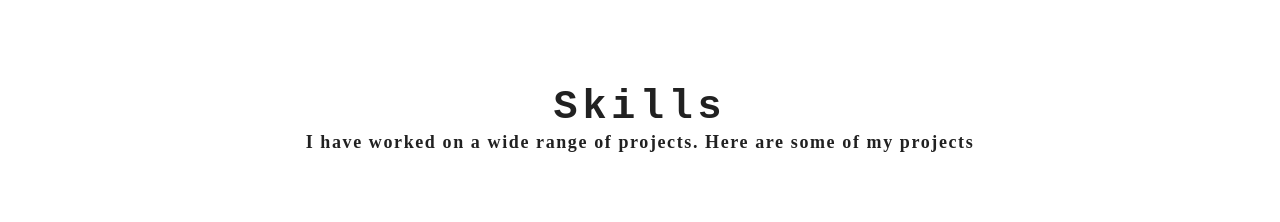
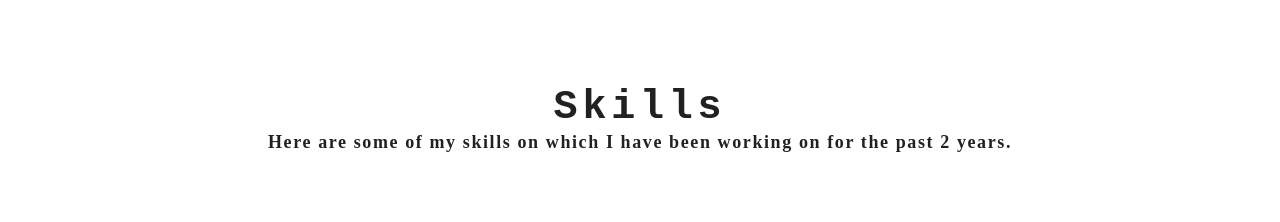
Before and after one commit to Kuldeep-Angural/protfolio, a React (Create React App) app: page / in a window 1280 px wide. Shown: the part 920-1142 px from the top of the page. Built offline with nearby package versions, Linux system fonts and the light colour scheme.

Commit message:
minoor changes

```diff
--- a/src/app/App.js
+++ b/src/app/App.js
@@ -21,7 +21,7 @@ const App = () => {
     <div className="App">
       <ThemeProvider theme={theme}>
         <CssBaseline />
-        <Paper style={{ height: '100vh' }}>
+        <Paper>
           <NavBar chacked={darkMode} onChange={() => setDarkMode(!darkMode)} />
           <Landing />
           <Footer />
--- a/src/component/Modal.js
+++ b/src/component/Modal.js
@@ -1,6 +1,5 @@
 import CloseIcon from '@mui/icons-material/Close';
 import { Button, Card, Grid, Input, Modal, Typography } from '@mui/material';
-import axios from 'axios';
 import React, { useState } from 'react';
 
 const AppModal = ({ open, onClose, title, content, getData }) => {
--- a/src/pages/HeroSection.js
+++ b/src/pages/HeroSection.js
@@ -61,7 +61,7 @@ const HeroSection = () => {
     <>
       <Toast opentoast={opentoast} handleClose={handleClose} time={3000} mesageType={mesageType} message={message} vertical="top" horizontal="center" />
       <AppModal open={modalOpen} onClose={handleCloseModal} title="Example Modal" getData={getModalData} content="This is some example content for the modal." />
-      <div className="container mt-5">
+      <div className="container mt-5" style={{height:'auto'}} >
         <div className="row">
           <div className="col-md-6">
             <img src={image} height={350} style={{ border: '2px solid', color: 'inherit', borderRadius: '50%', marginLeft: '0px', maxWidth: '100%', height: 'auto' }} alt="myImg" />
@@ -109,7 +109,7 @@ const HeroSection = () => {
         <div className="text-center">
           <h1 className="text-center" style={{ fontFamily: 'monospace', fontWeight: 700, letterSpacing: '.3rem', color: 'inherit' }}>
             Skills
-            <p style={{ fontSize: '18px', fontFamily: 'serif', fontWeight: 700, letterSpacing: '.1rem' }}>I have worked on a wide range of projects. Here are some of my projects</p>
+            <p style={{ fontSize: '18px', fontFamily: 'serif', fontWeight: 700, letterSpacing: '.1rem' }}>Here are some of my skills on which I have been working on for the past 2 years.</p>
           </h1>
         </div>
         <div className="d-flex g-5 col-md-12 mt-5 justify-content-center align-item-center ">
```
